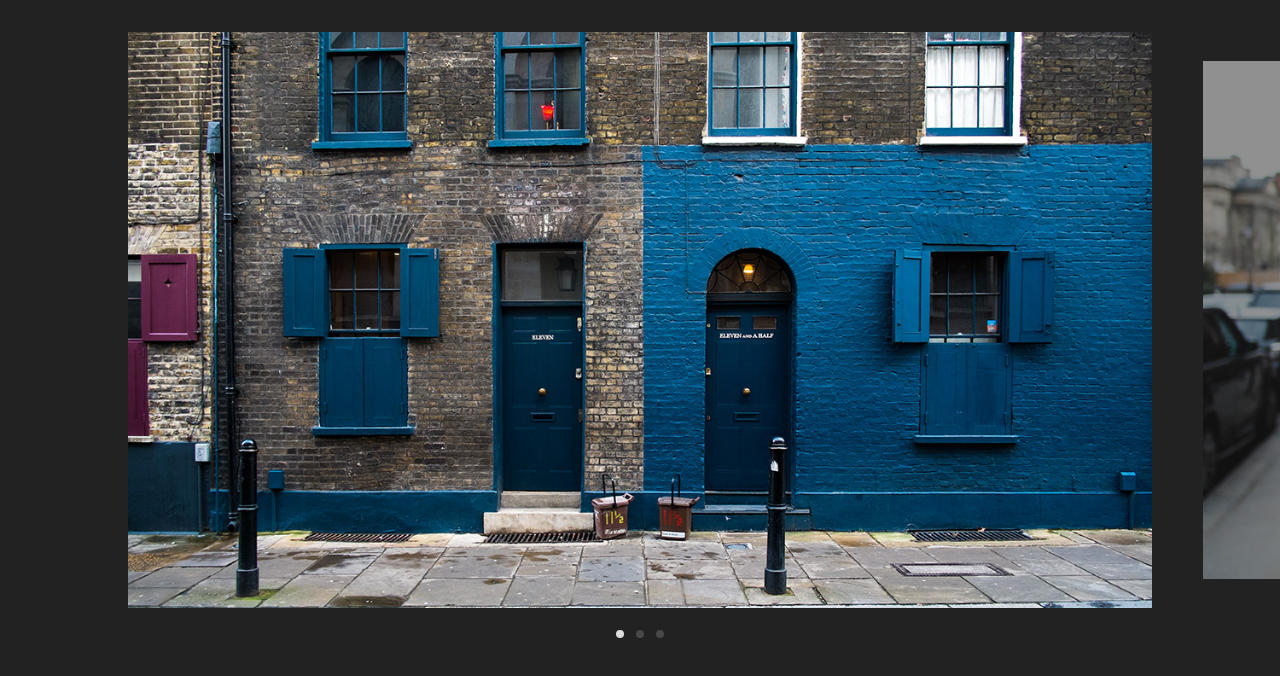
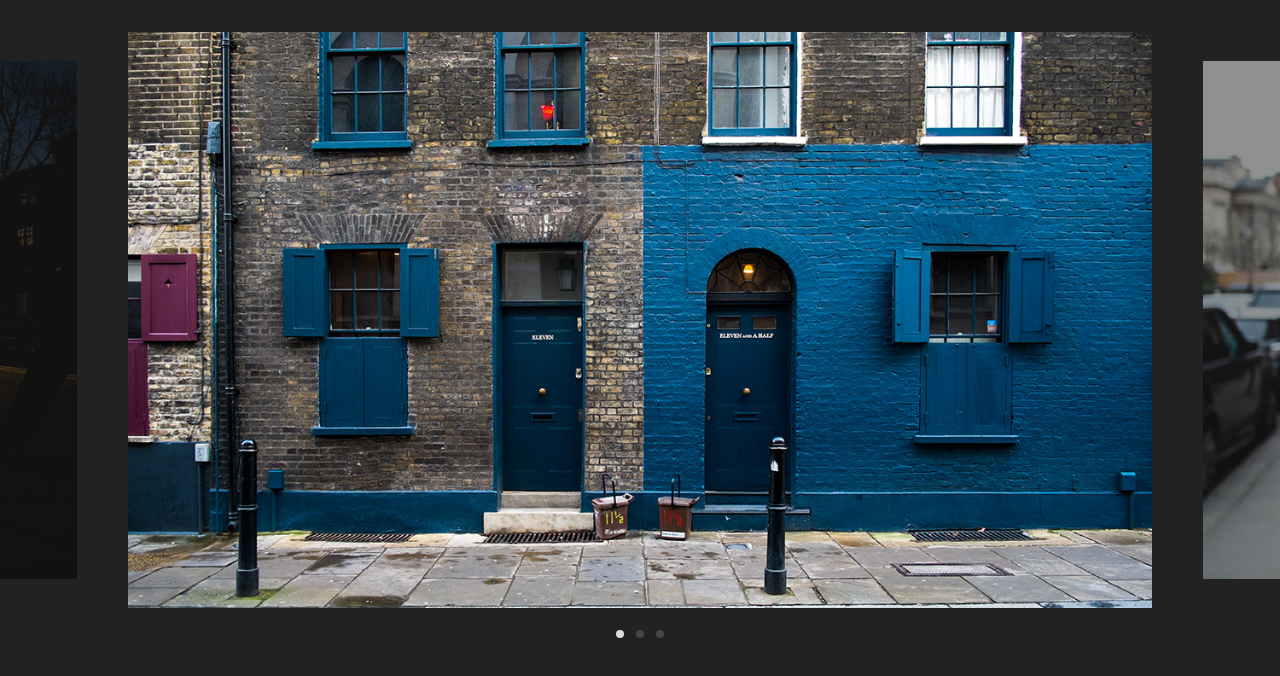
Before and after one commit to victornogueira/vn-carousel, a website: page index.html in a window 1280 px wide. Drawn offline with Linux system fonts and the light colour scheme.

Commit message:
Updating index example

```diff
--- a/index.html
+++ b/index.html
@@ -40,7 +40,7 @@
 			$myCarousel = document.querySelector('.js-carousel');
 
 			VNCarousel($myCarousel,{
-				circular: false,
+				circular: true,
 				slidesWrapper: '.js-carousel-slides-wrapper',
 				carouselPrev: '.js-carousel-prev',
 				carouselNext: '.js-carousel-next',
```
